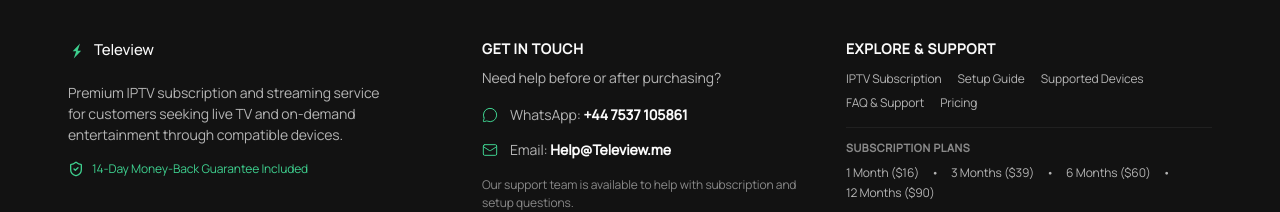
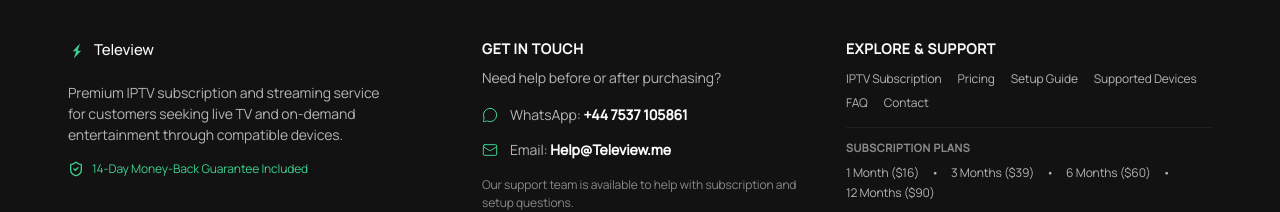
Before and after one commit to EcoTV-jpg/web, a React (Vite) app: page /pricing in a window 1280 px wide. Shown: the part 3812-4024 px from the top of the page. Built offline with nearby package versions, Linux system fonts and the light colour scheme.

Commit message:
perf(opt): deploy site.webmanifest, link speed test in FAQ, add pricing/contact to footer, and edge-cache manifests

```diff
--- a/index.html
+++ b/index.html
@@ -27,6 +27,7 @@
     <link rel="icon" type="image/svg+xml" href="/favicon.svg" />
     <link rel="apple-touch-icon" href="/favicon.svg" />
     <link rel="shortcut icon" href="/favicon.svg" />
+    <link rel="manifest" href="/site.webmanifest" />
 
     <!-- Open Graph (Search Engine Land spec) -->
     <meta property="og:locale" content="en_US" />
--- a/src/components/FaqSection.tsx
+++ b/src/components/FaqSection.tsx
@@ -29,6 +29,16 @@
                   <div>
                     <h3 className="t-card-title text-base sm:text-lg text-snow font-semibold">{faq.question}</h3>
                     <p className="t-body-sm mt-2.5 text-silver-mist leading-relaxed text-xs sm:text-sm">{faq.answer}</p>
+                    {"link" in faq && faq.link && (
+                      <a
+                        href={(faq.link as { url: string; text: string }).url}
+                        target="_blank"
+                        rel="noopener noreferrer"
+                        className="mt-3 inline-flex items-center gap-1.5 text-xs font-semibold text-phosphor-green hover:underline"
+                      >
+                        {(faq.link as { url: string; text: string }).text}
+                      </a>
+                    )}
                   </div>
                 </div>
               </article>
--- a/src/components/Footer.tsx
+++ b/src/components/Footer.tsx
@@ -90,10 +90,11 @@
           <h3 className="text-sm font-semibold text-snow uppercase tracking-wider">Explore &amp; Support</h3>
           <ul className="mt-3 flex flex-wrap gap-x-4 gap-y-2 text-xs text-silver-mist">
             <li><a href="/iptv-subscription" className="hover:text-snow transition-colors">IPTV Subscription</a></li>
+            <li><a href="/pricing" className="hover:text-snow transition-colors">Pricing</a></li>
             <li><a href="/setup" className="hover:text-snow transition-colors">Setup Guide</a></li>
             <li><a href="/devices" className="hover:text-snow transition-colors">Supported Devices</a></li>
-            <li><a href="/faq" className="hover:text-snow transition-colors">FAQ &amp; Support</a></li>
-            <li><a href="/#pricing" className="hover:text-snow transition-colors">Pricing</a></li>
+            <li><a href="/faq" className="hover:text-snow transition-colors">FAQ</a></li>
+            <li><a href="/contact" className="hover:text-snow transition-colors">Contact</a></li>
           </ul>
           <div className="mt-4 pt-3 border-t border-charcoal/50">
             <span className="text-[11px] font-semibold text-smoke uppercase tracking-wider block mb-2">Subscription Plans</span>
--- a/src/data/site.ts
+++ b/src/data/site.ts
@@ -470,7 +470,11 @@
   {
     question: "What internet speed do I need for IPTV streaming?",
     answer:
-      "We recommend a minimum stable connection of 15 Mbps for Full HD (1080p) streams and 30+ Mbps for 4K Ultra HD sports and on-demand movies. Using a wired Ethernet cable or 5 GHz Wi-Fi provides the best buffering-free experience.",
+      "We recommend a minimum stable connection of 15 Mbps for Full HD (1080p) streams and 30+ Mbps for 4K Ultra HD sports and on-demand movies. Using a wired Ethernet cable or 5 GHz Wi-Fi provides the best buffering-free experience. You can test your connection speed anytime to verify your bandwidth before streaming.",
+    link: {
+      url: "https://fast.com",
+      text: "Test your connection speed on Fast.com →",
+    },
   },
   {
     question: "Do I need a VPN for IPTV streaming?",
```
Also changed, not shown: public/site.webmanifest (added), vercel.json.
